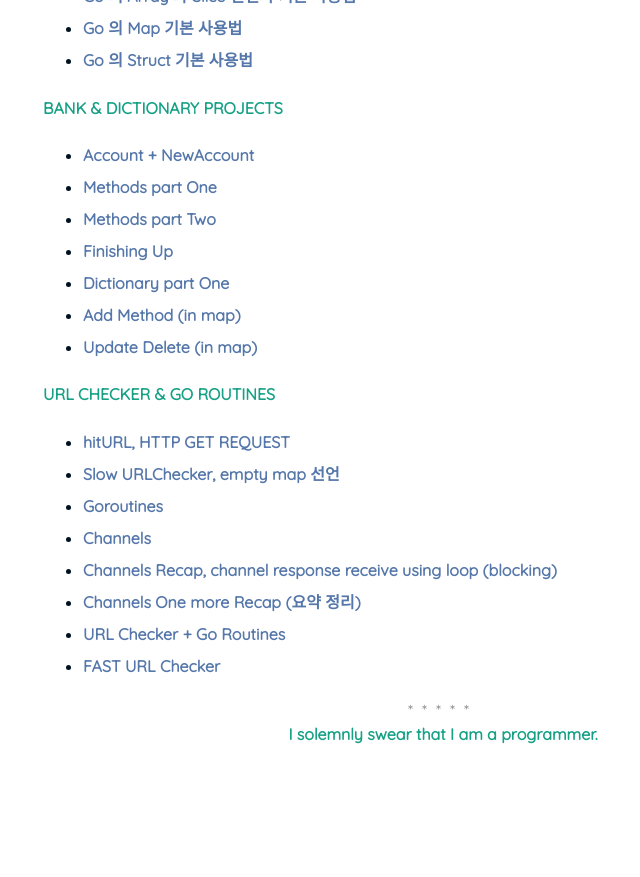
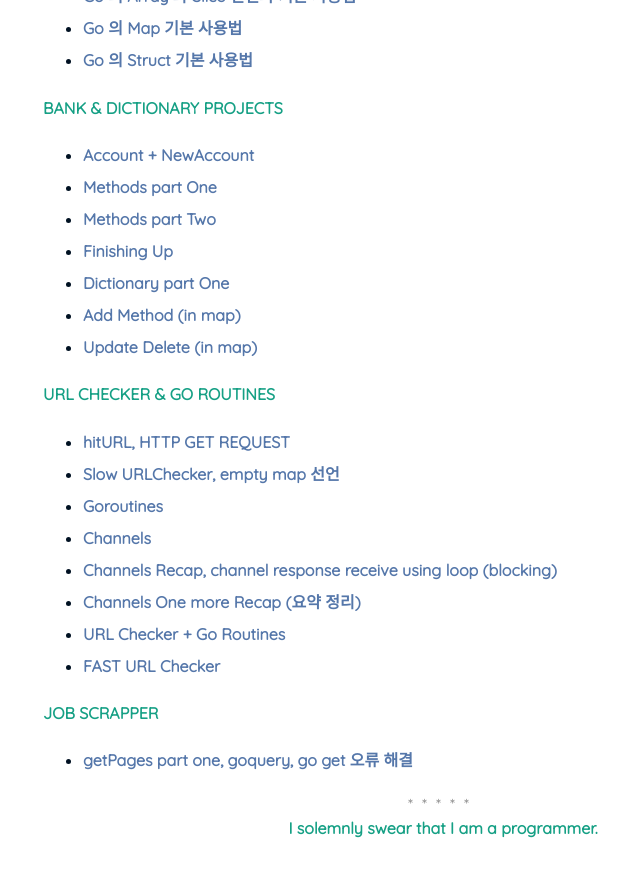
Before and after one commit to nimkoes/portfolio, a Jekyll site: the page built from _posts/2021-05-15-Go-Language-Study.md, in a window 1280 px wide and 900 px high, scrolled down 1556 px. Shown: the top 877 px of the window, without its empty margins (197-837 px from the left). Built offline with Jekyll 4.4.1, drawn with Linux system fonts in a browser that asks for light colours; before the commit the page ends 2362 px from its top, so only the background shows below that.

Commit message:
'Go 'JOB SCRAPPER' : getPages part one, goquery, go get 오류 해결' 학습 내용 추가

```diff
--- a/_posts/2021-05-15-Go-Language-Study.md
+++ b/_posts/2021-05-15-Go-Language-Study.md
@@ -64,6 +64,9 @@ author: "nimkoes"
 - [URL Checker + Go Routines][link_blog_026]
 - [FAST URL Checker][link_blog_027]
 
+#### **JOB SCRAPPER**
+- [getPages part one, goquery, go get 오류 해결][link_blog_028]
+
 
 
 
```
Also changed, not shown: other parts of _posts/2021-05-15-Go-Language-Study.md (+2 -0 lines).
